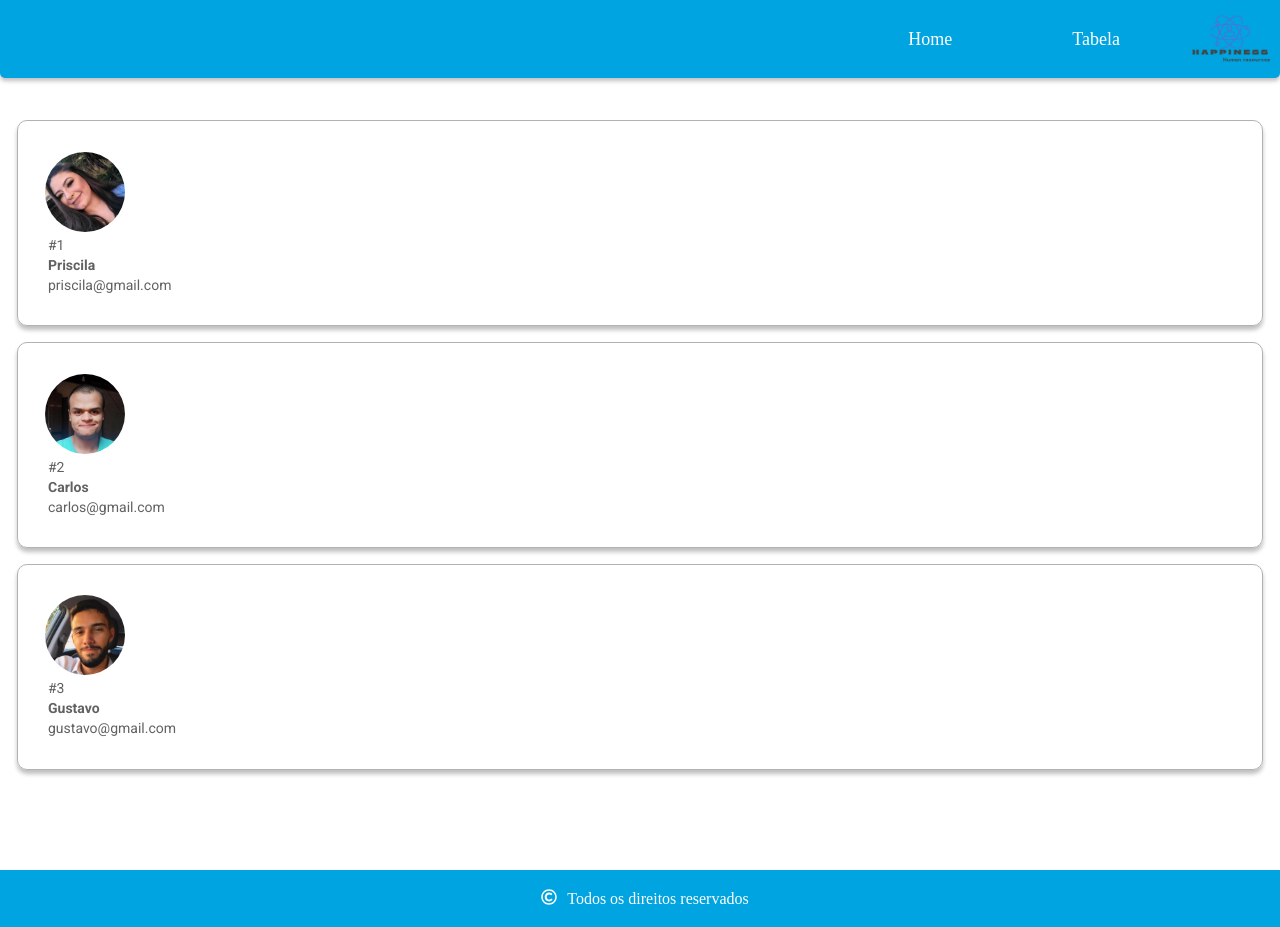
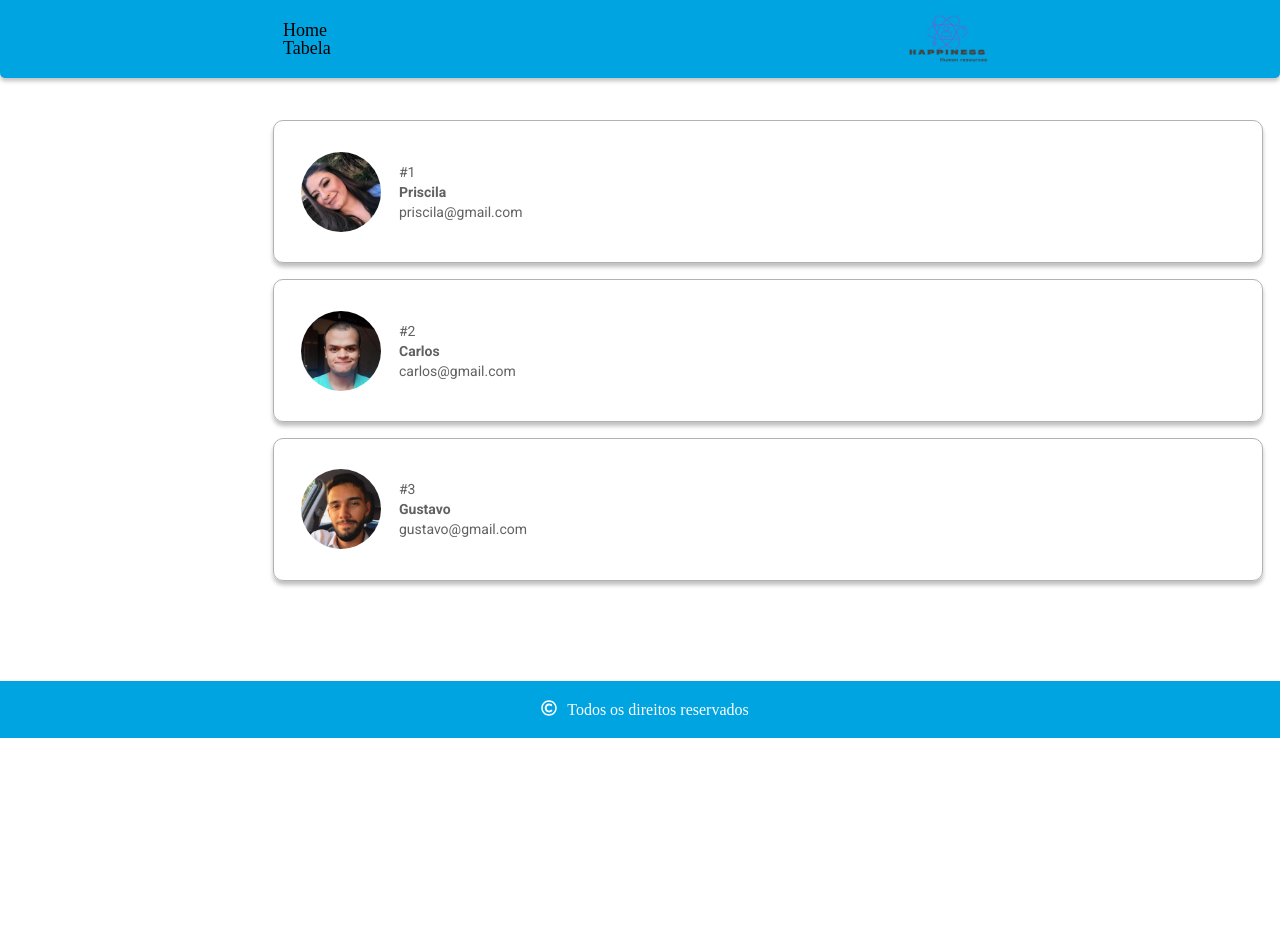
Before and after one commit to ramosspri/happiness, a React (Create React App) app in the folder front-end/: page / in a window 1280 px wide. After the commit the page ends 800 px from the top, so only its background shows below. Built offline with nearby package versions, Linux system fonts and the light colour scheme.

Commit message:
tentaiva de construção do desktop

```diff
--- a/front-end/src/componentes/Body/Home/index.tsx
+++ b/front-end/src/componentes/Body/Home/index.tsx
@@ -1,30 +1,43 @@
 import React from 'react';
 import { ContainerBody } from '../ContainerBody/styles';
 import { TextHome, TextHomeBold, ImgUsers } from './styles';
-import Priscila from '../../../assets/Priscila.jpeg'
-import Carlos from '../../../assets/carlos.jpeg'
-import Gustavo from '../../../assets/Gustavo.jpeg'
+import Priscila from '../../../assets/Priscila.jpeg';
+import Carlos from '../../../assets/carlos.jpeg';
+import Gustavo from '../../../assets/Gustavo.jpeg';
 
 const HomeCorpo = () => {
   return (
     <>
       <ContainerBody>
-      <ImgUsers src={Priscila}/>
+        <div style={{ display: 'flex', alignItems: 'center', gap: '.9375rem' }}>
+          <ImgUsers src={Priscila} />
+          <div>
             <TextHome>#1</TextHome>
             <TextHomeBold>Priscila</TextHomeBold>
             <TextHome>priscila@gmail.com</TextHome>
+          </div>
+        </div>
       </ContainerBody>
+
       <ContainerBody>
-      <ImgUsers src={Carlos}/>
+        <div style={{ display: 'flex', alignItems: 'center', gap: '.9375rem' }}>
+          <ImgUsers src={Carlos} />
+          <div>
             <TextHome>#2</TextHome>
             <TextHomeBold>Carlos</TextHomeBold>
             <TextHome>carlos@gmail.com</TextHome>
+          </div>
+        </div>
       </ContainerBody>
       <ContainerBody>
-      <ImgUsers src={Gustavo}/>
+        <div style={{ display: 'flex', alignItems: 'center', gap: '.9375rem' }}>
+          <ImgUsers src={Gustavo} />
+          <div>
             <TextHome>#3</TextHome>
             <TextHomeBold>Gustavo</TextHomeBold>
             <TextHome>gustavo@gmail.com</TextHome>
+          </div>
+        </div>
       </ContainerBody>
     </>
   );
--- a/front-end/src/componentes/ContainerMain/ContainerMain.ts
+++ b/front-end/src/componentes/ContainerMain/ContainerMain.ts
@@ -1,6 +1,7 @@
 import styled from 'styled-components';
 
 export const ContainerMain = styled.div`
+  grid-area:body;
   /* background-color: green; */
   padding-left: 1.0625rem;
   padding-right: 1.0625rem;
--- a/front-end/src/componentes/Header/Logo/styles.ts
+++ b/front-end/src/componentes/Header/Logo/styles.ts
@@ -1,6 +1,7 @@
 import styled from 'styled-components';
 
 export const ImgLogo = styled.img`
+  grid-area: logo;
   display: block;
   justify-content: flex-end;
   width: 100px;
--- a/front-end/src/componentes/Header/index.tsx
+++ b/front-end/src/componentes/Header/index.tsx
@@ -1,14 +1,16 @@
 import React from 'react';
+import { SideMenu } from '../SideMenu';
 import { Logo } from './Logo';
-import { ContainerHeader, DivMenu, } from './styles';
-import { SideMenu } from '../SideMenu';
+import { ContainerHeader } from './styles';
 
 const Header = () => {
+  const [showMenu, setShowMenu] = React.useState(true);
+  React.useLayoutEffect(() => {
+    window.screen.availWidth <= 800 ? setShowMenu(true) : setShowMenu(false);
+  }, []);
   return (
     <ContainerHeader>
-      <DivMenu>
-          <SideMenu />
-      </DivMenu>
+      {showMenu && <SideMenu />}
       <Logo />
     </ContainerHeader>
   );
--- a/front-end/src/componentes/Header/styles.ts
+++ b/front-end/src/componentes/Header/styles.ts
@@ -2,7 +2,7 @@ import styled from 'styled-components';
 
 export const ContainerHeader = styled.header`
   display: flex;
-  justify-content: flex-end;
+  justify-content: space-around;
   align-items: center;
   grid-area: header;
   background-color: ${({ theme }) => theme.colors.primary};
@@ -12,8 +12,3 @@ export const ContainerHeader = styled.header`
   border-bottom-left-radius: 0.3125rem;
   margin-bottom: 2.625rem;
 `;
-
-export const DivMenu = styled.div`
-  display: flex;
-  justify-content: space-between;
-`
--- a/front-end/src/componentes/SideMenu/index.tsx
+++ b/front-end/src/componentes/SideMenu/index.tsx
@@ -1,16 +1,16 @@
 import React from 'react';
-import { Link } from 'react-router-dom';
-import {LinkDecoration, LinkSpaces} from './styles'
+import { DivMenu, LinkDecoration, LinkSpaces } from './styles';
 
 export const SideMenu = () => {
+  console.log(window.screen.availWidth);
   return (
-    <>
+    <DivMenu>
       <LinkSpaces>
         <LinkDecoration to="/">Home</LinkDecoration>
       </LinkSpaces>
       <LinkSpaces>
         <LinkDecoration to="/tabela">Tabela</LinkDecoration>
       </LinkSpaces>
-    </>
+    </DivMenu>
   );
 };
--- a/front-end/src/componentes/SideMenu/styles.ts
+++ b/front-end/src/componentes/SideMenu/styles.ts
@@ -7,7 +7,11 @@ export const LinkDecoration = styled(Link)`
   font-size: ${({ theme }) => theme.font.sizes.large};
 
   &&:hover {
-    color: ${({ theme }) => theme.colors.letter_color}
+    color: ${({ theme }) => theme.colors.letter_color};
+  }
+
+  @media (min-width: 800px) {
+    color: #000;
   }
 `;
 
@@ -15,4 +19,18 @@ export const LinkSpaces = styled.div`
   justify-content: space-between;
   padding: 30px;
   margin: 30px;
-`
+  @media (min-width: 50rem) {
+    padding: 0px;
+    margin: 0px;
+  }
+`;
+export const DivMenu = styled.div`
+  display: flex;
+  justify-content: space-between;
+  grid-area: sidemenu;
+
+  @media (min-width: 800px) {
+    flex-direction: column;
+    justify-content: flex-start;
+  }
+`;
--- a/front-end/src/componentes/Template/index.tsx
+++ b/front-end/src/componentes/Template/index.tsx
@@ -5,17 +5,21 @@ import Header from '../Header';
 import { MyRoute } from '../../Routes';
 import { Grid } from './styles';
 import { Modal } from '../Modal';
+import { SideMenu } from '../SideMenu';
 // import { Container } from './styles';
 
 const Template = () => {
   return (
+    <>
       <BrowserRouter>
         <Grid>
           <Header />
+          {/* <SideMenu /> */}
           <Footer />
           <MyRoute />
         </Grid>
       </BrowserRouter>
+    </>
     // <Modal />
   );
 };
--- a/front-end/src/componentes/Template/styles.ts
+++ b/front-end/src/componentes/Template/styles.ts
@@ -3,7 +3,18 @@ import styled from 'styled-components';
 export const Grid = styled.div`
   display: grid;
   grid-template-columns: 1fr;
-  grid-template-areas:'header'
-                      'body'
-                      'footer';
+  grid-template-areas:
+    'header'
+    'body'
+    'footer';
+
+  @media (min-width: 50rem) {
+    grid-template-columns: 2fr 8fr;
+
+    grid-template-areas:
+      'header header'
+      'sidemenu body'
+      'sidemenu body'
+      'footer footer';
+  }
 `;
```
Lines whose indentation alone changed are shown as unchanged.
